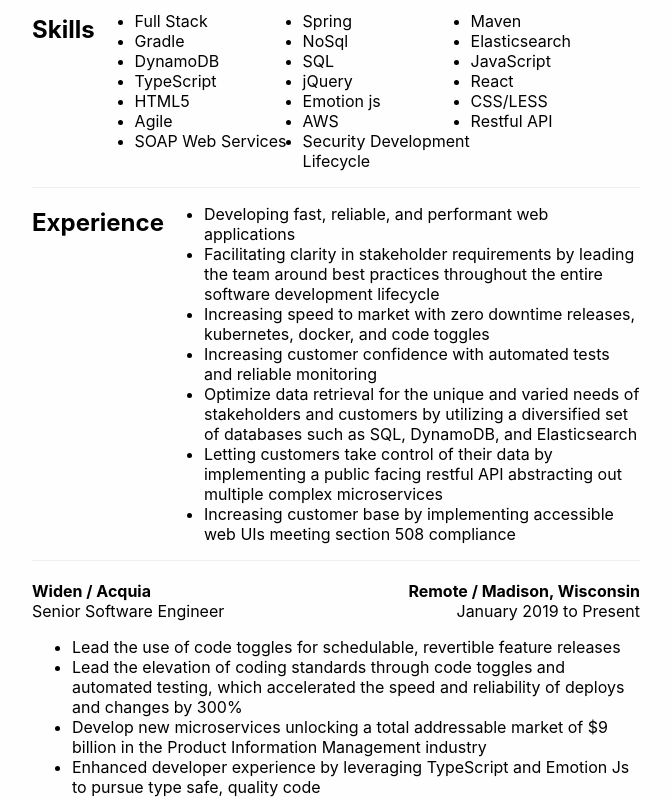
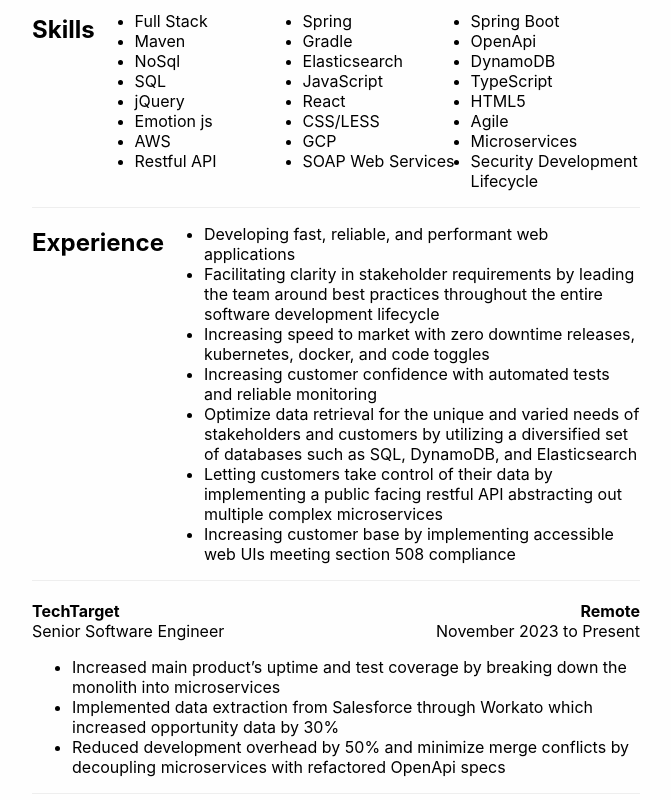
Before and after one commit to dkramer/dkramer.dev, a React (Create React App) app: page /resume in a window 1280 px wide. Shown: the part 240-1040 px from the top of the page, without its empty margins (304-975 px from the left). Built offline with nearby package versions, Linux system fonts and the light colour scheme.

Commit message:
add new position

```diff
--- a/src/routes/Resume.tsx
+++ b/src/routes/Resume.tsx
@@ -121,19 +121,19 @@ export function Resume() {
   return (
       <div css={main}>
         <div css={head}>
-        <div css={{ textAlign: 'left' }}>
-          <h1 css={{ margin: 0 }}>Dakota Kramer</h1>
+          <div css={{textAlign: 'left'}}>
+            <h1 css={{margin: 0}}>Dakota Kramer</h1>
             <div>Senior Software Engineer</div>
           </div>
-        <div css={{ textAlign: 'left' }}>
+          <div css={{textAlign: 'left'}}>
             <div>
               <a css={contact} href='mailto=dakota@dkramer.dev'>
-              <EmailIcon /> dakota@dkramer.dev
+                <EmailIcon/> dakota@dkramer.dev
               </a>
             </div>
             <div>
               <Link css={contact} to='/Dakota_Kramer_2023_resume.pdf' target='_blank' download>
-              <FileDownloadIcon /> Download Resume
+                <FileDownloadIcon/> Download Resume
               </Link>
             </div>
           </div>
@@ -147,8 +147,10 @@ export function Resume() {
             <ul>
               <li>Full Stack</li>
               <li>Spring</li>
+              <li>Spring Boot</li>
               <li>Maven</li>
               <li>Gradle</li>
+              <li>OpenApi</li>
               <li>NoSql</li>
               <li>Elasticsearch</li>
               <li>DynamoDB</li>
@@ -162,6 +164,8 @@ export function Resume() {
               <li>CSS/LESS</li>
               <li>Agile</li>
               <li>AWS</li>
+              <li>GCP</li>
+              <li>Microservices</li>
               <li>Restful API</li>
               <li>SOAP Web Services</li>
               <li>Security Development Lifecycle</li>
@@ -177,21 +181,51 @@ export function Resume() {
             <ul>
               <li>Developing fast, reliable, and performant web applications</li>
               <li>
-              Facilitating clarity in stakeholder requirements by leading the team around best practices throughout the entire software
+                Facilitating clarity in stakeholder requirements by leading the team around best practices throughout
+                the entire software
                 development lifecycle
               </li>
               <li>Increasing speed to market with zero downtime releases, kubernetes, docker, and code toggles</li>
               <li>Increasing customer confidence with automated tests and reliable monitoring</li>
               <li>
-              Optimize data retrieval for the unique and varied needs of stakeholders and customers by utilizing a diversified set of
+                Optimize data retrieval for the unique and varied needs of stakeholders and customers by utilizing a
+                diversified set of
                 databases such as SQL, DynamoDB, and Elasticsearch
               </li>
               <li>
-              Letting customers take control of their data by implementing a public facing restful API abstracting out multiple complex
+                Letting customers take control of their data by implementing a public facing restful API abstracting out
+                multiple complex
                 microservices
               </li>
               <li>Increasing customer base by implementing accessible web UIs meeting section 508 compliance</li>
             </ul>
+          </div>
+        </div>
+
+        <div css={section}>
+          <div>
+            <div css={jobHeading}>
+              <div css={jobTitle}>
+                <div>TechTarget</div>
+                <div>Senior Software Engineer</div>
+              </div>
+              <div css={jobRole}>
+                <div>Remote</div>
+                <div>November 2023 to Present</div>
+              </div>
+            </div>
+            <div>
+              <ul>
+                <li> Increased main product’s uptime and test coverage by breaking down the monolith into microservices</li>
+                <li>
+                  Implemented data extraction from Salesforce through Workato which increased opportunity data by 30%
+                </li>
+                <li>
+                  Reduced development overhead by 50% and minimize merge conflicts by decoupling microservices
+                  with refactored OpenApi specs
+                </li>
+              </ul>
+            </div>
           </div>
         </div>
 
@@ -204,28 +238,35 @@ export function Resume() {
               </div>
               <div css={jobRole}>
                 <div>Remote / Madison, Wisconsin</div>
-              <div>January 2019 to Present</div>
+                <div>January 2019 to November 2023</div>
               </div>
             </div>
             <div>
               <ul>
                 <li>Lead the use of code toggles for schedulable, revertible feature releases</li>
                 <li>
-                Lead the elevation of coding standards through code toggles and automated testing, which accelerated the speed and
+                  Lead the elevation of coding standards through code toggles and automated testing, which accelerated
+                  the speed and
                   reliability of deploys and changes by 300%
                 </li>
                 <li>
-                Develop new microservices unlocking a total addressable market of $9 billion in the Product Information Management industry
+                  Develop new microservices unlocking a total addressable market of $9 billion in the Product
+                  Information Management industry
                 </li>
-              <li>Enhanced developer experience by leveraging TypeScript and Emotion Js to pursue type safe, quality code</li>
+                <li>Enhanced developer experience by leveraging TypeScript and Emotion Js to pursue type safe, quality
+                  code
+                </li>
                 <li>Provide users with quick search results with DynamoDb, mySql, and Elasticsearch</li>
                 <li>
-                Increase customer trust in data integrity by maintaining, enhancing, and working in an Event Sourced system utilizing
+                  Increase customer trust in data integrity by maintaining, enhancing, and working in an Event Sourced
+                  system utilizing
                   Command and Query Responsibility Segregation (CQRS)
                 </li>
                 <li>Abstract away multiple complex microservices for ease of customer use of Public API</li>
                 <li>Ensure system performance by utilizing Pub/Sub pattern and queues for Java batch applications</li>
-              <li>Create searchable and digestible documentation for stakeholders and developers in Confluence and Jira</li>
+                <li>Create searchable and digestible documentation for stakeholders and developers in Confluence and
+                  Jira
+                </li>
               </ul>
             </div>
           </div>
@@ -247,13 +288,17 @@ export function Resume() {
               <ul>
                 <li>Maintained and enhanced a call center Java Spring web application</li>
                 <li>Provided users with quick search results with DB2 Native Stored Procedures and myBatis</li>
-              <li>Created searchable and digestible documentation for stakeholders and developers in Confluence and Jira</li>
+                <li>Created searchable and digestible documentation for stakeholders and developers in Confluence and
+                  Jira
+                </li>
                 <li>
-                Reviewed code security audits, prioritized issues with stakeholders, and remediated security issues and concerns as team
+                  Reviewed code security audits, prioritized issues with stakeholders, and remediated security issues
+                  and concerns as team
                   Security Advisor
                 </li>
                 <li>
-                Audited, prioritized issues with stakeholders, and remedied accessibility issues to maintain section 508 accessibility
+                  Audited, prioritized issues with stakeholders, and remedied accessibility issues to maintain section
+                  508 accessibility
                   requirements to maintain contractual obligations as team Web Accessibility Advisor
                 </li>
               </ul>
@@ -277,15 +322,21 @@ export function Resume() {
               <ul>
                 <li>Maintained and enhanced a vaccine registry system</li>
                 <li>
-                Optimized data retrieval for the unique and varied needs of stakeholders and customers by designing and implementing
+                  Optimized data retrieval for the unique and varied needs of stakeholders and customers by designing
+                  and implementing
                   normalized transactional SQL database and SQL data mart
                 </li>
-              <li>Designed and implemented a customizable and predictive vaccine ordering system optimizing customer's workflow</li>
+                <li>Designed and implemented a customizable and predictive vaccine ordering system optimizing customer's
+                  workflow
+                </li>
                 <li>
-                Allowed real-time vaccine registry updates through implementing SOAP web service minimizing reporting delay and
+                  Allowed real-time vaccine registry updates through implementing SOAP web service minimizing reporting
+                  delay and
                   deduplication issues
                 </li>
-              <li>Let customers query vaccination statistics by implementing pdf reports with JasperReports and iReports</li>
+                <li>Let customers query vaccination statistics by implementing pdf reports with JasperReports and
+                  iReports
+                </li>
               </ul>
             </div>
           </div>
@@ -302,8 +353,8 @@ export function Resume() {
           </div>
           <div css={educationDetail}>
             <div css={educationTitle}>
-            <div css={{ paddingRight: '2em' }}>Madison Area Technical College</div>
-            <div css={{ fontWeight: 'normal' }}>Madison, Wisconsin</div>
+              <div css={{paddingRight: '2em'}}>Madison Area Technical College</div>
+              <div css={{fontWeight: 'normal'}}>Madison, Wisconsin</div>
             </div>
             <ul>
               <li>Associate of Applied Science Degree, Web Analyst/Programmer</li>
```
Lines whose indentation alone changed are shown as unchanged.
